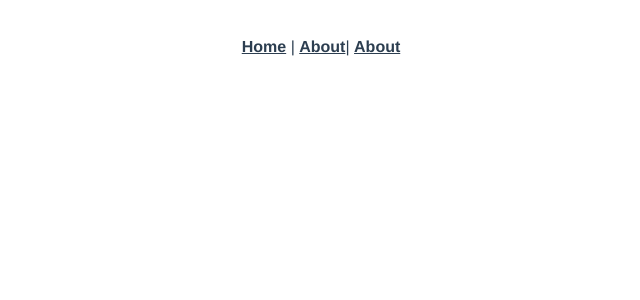
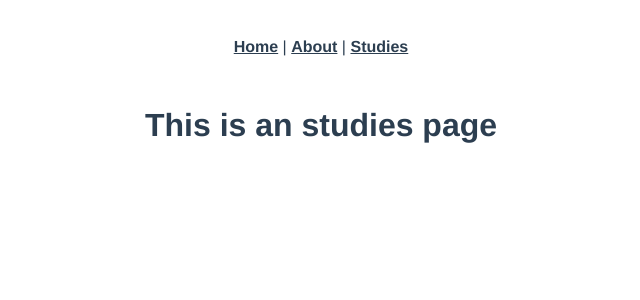
Before and after one commit to bms14/personalWebsite, a Vue app in the folder serio_website/: page /#/studies in a window 1280 px wide. Shown: the top 300 px of the page, without its empty margins (319-959 px from the left). Built offline with nearby package versions, Linux system fonts and the light colour scheme.

Commit message:
1 more commit

```diff
--- a/serio_website/src/App.vue
+++ b/serio_website/src/App.vue
@@ -2,8 +2,8 @@
   <div id="app">
     <div id="nav">
       <router-link to="/">Home</router-link> |
-      <router-link to="/about">About</router-link>|
-      <router-link to="/about">About</router-link>
+      <router-link to="/about">About</router-link> |
+      <router-link to="/Studies">Studies</router-link>
     </div>
     <router-view/>
   </div>
--- a/serio_website/src/router/index.js
+++ b/serio_website/src/router/index.js
@@ -17,6 +17,11 @@ const routes = [
     // this generates a separate chunk (about.[hash].js) for this route
     // which is lazy-loaded when the route is visited.
     component: () => import(/* webpackChunkName: "about" */ '../views/About.vue')
+  },
+  {
+    path: '/studies',
+    name: 'Studies',
+    component: () => import('../views/Studies.vue')
   }
 ]
 
--- /dev/null
+++ b/serio_website/src/views/Studies.vue
@@ -0,0 +1,5 @@
+<template>
+  <div class="studies">
+    <h1>This is an studies page</h1>
+  </div>
+</template>
```
